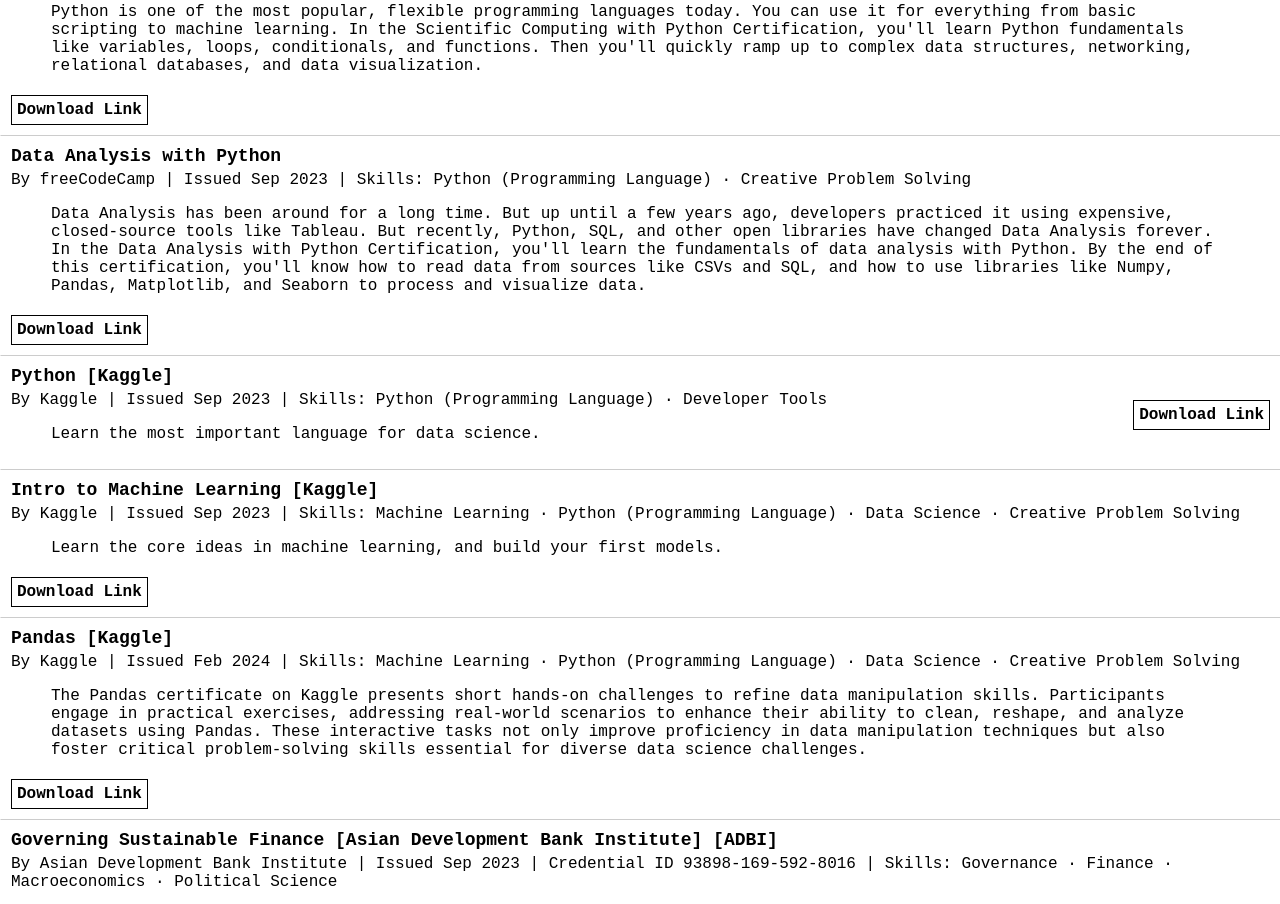
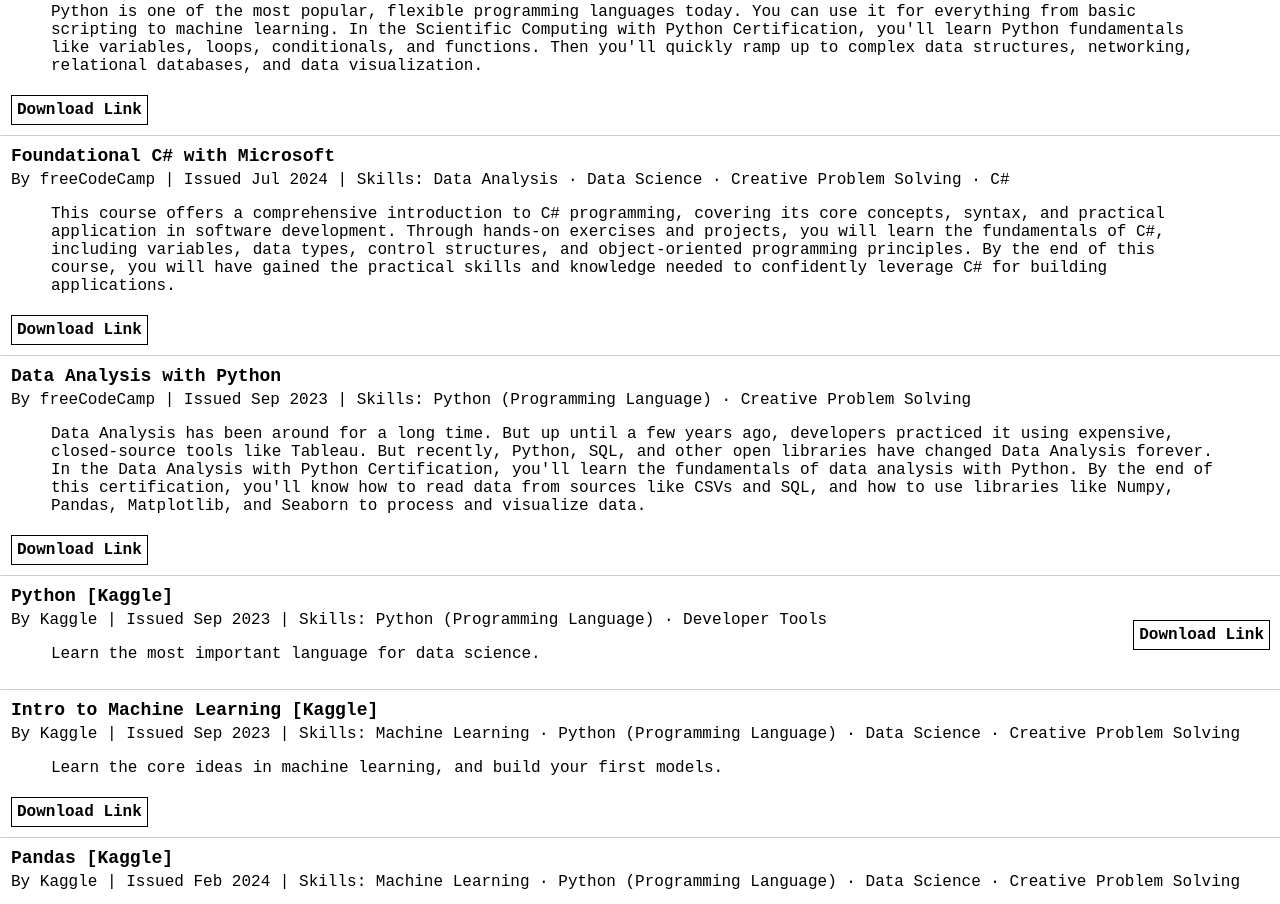
Before and after one commit to AYoonesi/cert, a plain HTML site: page docs/index.html in a window 1280 px wide. Shown: the part 2152-3056 px from the top of the page. Drawn offline with Linux system fonts and the light colour scheme.

Commit message:
New cert added: Foundational C# with Microsoft

```diff
--- a/docs/index.html
+++ b/docs/index.html
@@ -212,8 +212,7 @@
                 International Labour Organization & The International Training Centre |
                 Issued Jul 2024 |
                 Skills: Artificial Intelligence (AI) · Sustainable Development |
-                `, explaination: `This course offers a deep dive into the multifaceted world of artificial intelligence (AI) and its transformative effects on education, knowledge management, workforce development, and beyond.
-Throughout this immersive journey, our experts will guide you through a series of dynamic lessons that illuminate key trends, ethical considerations, and innovative applications of AI.`
+                `, explaination: `This course offers a deep dive into the multifaceted world of artificial intelligence (AI) and its transformative effects on education, knowledge management, workforce development, and beyond. Throughout this immersive journey, our experts will guide you through a series of dynamic lessons that illuminate key trends, ethical considerations, and innovative applications of AI.`
             },
             { cert_name: 'Learning Analytics Fundamentals', file_name: '9eh81msw_1720374757722.pdf', details: `
                 International Labour Organization & The International Training Centre |
@@ -230,6 +229,13 @@ Throughout this immersive journey, our experts will guide you through a series o
 
                 In the Scientific Computing with Python Certification, you'll learn Python fundamentals like variables, loops, conditionals, and functions. Then you'll quickly ramp up to complex data structures, networking, relational databases, and data visualization.
             `},
+            { cert_name: 'Foundational C# with Microsoft', file_name: 'Foundational C# with Microsoft.png', details: `
+                freeCodeCamp |
+                Issued Jul 2024 |
+                Skills: Data Analysis · Data Science · Creative Problem Solving · C#
+            `, explaination: `This course offers a comprehensive introduction to C# programming, covering its core concepts, syntax, and practical application in software development.
+Through hands-on exercises and projects, you will learn the fundamentals of C#, including variables, data types, control structures, and object-oriented programming principles.
+By the end of this course, you will have gained the practical skills and knowledge needed to confidently leverage C# for building applications.`},
             { cert_name: 'Data Analysis with Python', file_name: 'Data Analysis with Python.jpg', details: `
                 freeCodeCamp |
                 Issued Sep 2023 |
```
Also changed, not shown: docs/Foundational C# with Microsoft.png (added).
